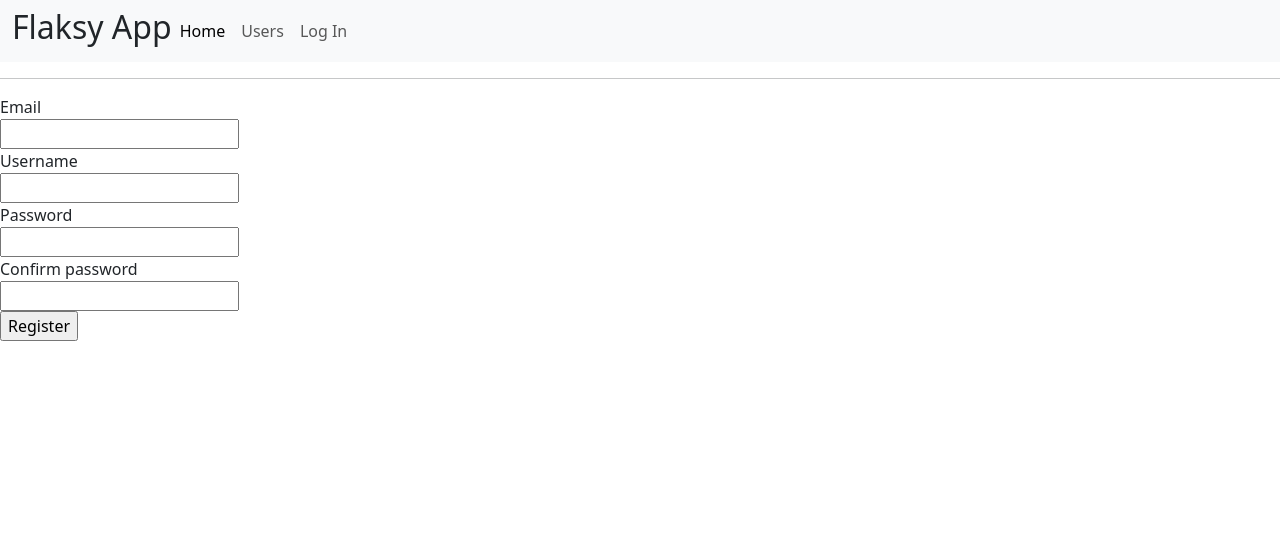
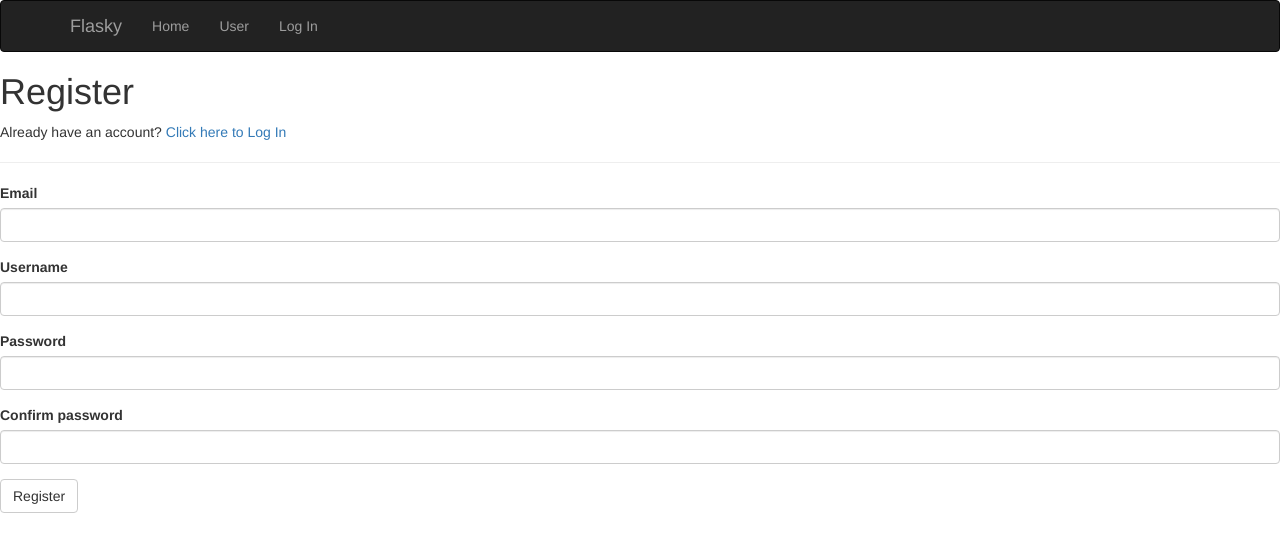
Before and after one commit to emmanuel-mwendwa/Flask_App, a Flask app: page /auth/register in a window 1280 px wide. Shown: the top 552 px of the page. Run offline with Flask 3, Linux system fonts and the light colour scheme; some libraries are stand-ins or nearby versions.

Commit message:
modified base template to base_template Modified bootstrap to enable flask quick_form() to generate forms

```diff
--- a/app/auth/forms.py
+++ b/app/auth/forms.py
@@ -15,7 +15,7 @@ class LoginForm(FlaskForm):
 
 # registration form
 class RegistrationForm(FlaskForm):
-    email = StringField('Email', validators=[DataRequired(), Length(1,78), Email()])
+    email = StringField('Email', validators=[DataRequired(), Length(1,78), Email(message="This field requires a valid email address.")])
     username = StringField('Username', validators=[DataRequired(), Length(1, 64), Regexp('^[A-Za-z][A-Za-z0-9_.]*$', 0, 'Usernames must have only letters, numbers, dots or underscores')])
     password = PasswordField('Password', validators=[DataRequired(), EqualTo('password2', message='Passwords must match.')])
     password2 = PasswordField('Confirm password', validators=[DataRequired()])
--- a/app/templates/404.html
+++ b/app/templates/404.html
@@ -1,6 +1,8 @@
-{% extends "base.html" %}
+{% extends "base_template.html" %}
 
 {% block title %} Error {% endblock %}
+
+{% block navbar %} {{ super() }} {% endblock %}
 
 {% block content %}
 
--- a/app/templates/500.html
+++ b/app/templates/500.html
@@ -1,6 +1,8 @@
-{% extends "base.html" %}
+{% extends "base_template.html" %}
 
 {% block title %} Server Error {% endblock %}
+
+{% block navbar %} {{ super() }} {% endblock %}
 
 {% block content %}
 
--- a/app/templates/auth/register.html
+++ b/app/templates/auth/register.html
@@ -1,16 +1,28 @@
-{% extends "base.html" %}
+{% extends "base_template.html" %}
 
 {% block title %} Register {% endblock %}
 
+{% block navbar %} {{ super() }} {% endblock %}
+
 {% block content %}
 
-    <form action="" method="POST">
-        {{ form.hidden_tag() }}
+<h1>Register</h1>
+<p>
+    Already have an account?
+    <a href="{{ url_for('auth.login') }}">
+      Click here to Log In
+    </a>
+  </p>
+  <hr />
+
+    <form action="" method="POST" novalidate>
+        <!-- {{ form.hidden_tag() }}
         {{ form.email.label }} <br> {{ form.email() }} <br>
         {{ form.username.label }} <br> {{ form.username() }} <br>
         {{ form.password.label }} <br> {{ form.password() }} <br>
         {{ form.password2.label }} <br> {{ form.password2() }} <br>
-        {{ form.submit() }}
+        {{ form.submit() }} -->
+        {{ wtf.quick_form(form) }}
     </form>
 
 {% endblock %}
--- a/app/templates/base.html
+++ /dev/null
@@ -1,74 +0,0 @@
-<!DOCTYPE html>
-<html lang="en">
-  <head>
-    <meta charset="UTF-8" />
-    <meta http-equiv="X-UA-Compatible" content="IE=edge" />
-    <meta name="viewport" content="width=device-width, initial-scale=1.0" />
-    <title>Flasky - {% block title %} {% endblock %}</title>
-
-    <link
-      href="https://cdn.jsdelivr.net/npm/bootstrap@5.3.0-alpha1/dist/css/bootstrap.min.css"
-      rel="stylesheet"
-      integrity="sha384-GLhlTQ8iRABdZLl6O3oVMWSktQOp6b7In1Zl3/Jr59b6EGGoI1aFkw7cmDA6j6gD"
-      crossorigin="anonymous"
-    />
-  </head>
-  <body>
-    <!-- navbar  -->
-    <nav class="navbar navbar-expand-lg bg-body-tertiary">
-      <div class="container-fluid">
-        <h2>Flaksy App</h2>
-        <button
-          class="navbar-toggler"
-          type="button"
-          data-bs-toggle="collapse"
-          data-bs-target="#navbarSupportedContent"
-          aria-controls="navbarSupportedContent"
-          aria-expanded="false"
-          aria-label="Toggle navigation"
-        >
-          <span class="navbar-toggler-icon"></span>
-        </button>
-        <div class="collapse navbar-collapse" id="navbarSupportedContent">
-          <ul class="navbar-nav me-auto mb-2 mb-lg-0">
-            <li class="nav-item">
-              <a
-                class="nav-link active"
-                aria-current="page"
-                href="{{ url_for('main.index') }} "
-                >Home</a
-              >
-            </li>
-            <li class="nav-item">
-              <a class="nav-link" href="{{ url_for('main.user') }} ">Users</a>
-            </li>
-            <li class="nav-item">
-              <!-- Changes depending on if the user is logged in or not -->
-              {% if current_user.is_authenticated %}
-              <a class="nav-link" href="{{ url_for('auth.logout') }} "
-                >Log Out</a
-              >
-              {% else %}
-              <a class="nav-link" href="{{ url_for('auth.login') }} ">Log In</a>
-              {% endif %}
-            </li>
-          </ul>
-        </div>
-      </div>
-    </nav>
-
-    <hr size="2" noshade="" />
-
-    {% for messages in get_flashed_messages() %}
-      {{ messages}}
-    {% endfor %}
-
-    {{ moment.include_moment() }} {% block content %} {% endblock %}
-
-    <script
-      src="https://cdn.jsdelivr.net/npm/bootstrap@5.3.0-alpha1/dist/js/bootstrap.bundle.min.js"
-      integrity="sha384-w76AqPfDkMBDXo30jS1Sgez6pr3x5MlQ1ZAGC+nuZB+EYdgRZgiwxhTBTkF7CXvN"
-      crossorigin="anonymous"
-    ></script>
-  </body>
-</html>
--- /dev/null
+++ b/app/templates/base_template.html
@@ -0,0 +1,73 @@
+{% extends "bootstrap/base.html" %}
+{% import "bootstrap/wtf.html" as wtf %}
+
+<!DOCTYPE html>
+<html lang="en">
+  <head>
+    <meta charset="UTF-8" />
+    <meta http-equiv="X-UA-Compatible" content="IE=edge" />
+    <meta name="viewport" content="width=device-width, initial-scale=1.0" />
+    <title>Flasky - {% block title %} {% endblock %}</title>
+
+    <link
+      href="https://cdn.jsdelivr.net/npm/bootstrap@5.3.0-alpha1/dist/css/bootstrap.min.css"
+      rel="stylesheet"
+      integrity="sha384-GLhlTQ8iRABdZLl6O3oVMWSktQOp6b7In1Zl3/Jr59b6EGGoI1aFkw7cmDA6j6gD"
+      crossorigin="anonymous"
+    />
+  </head>
+  <body>
+
+    {% block navbar %}
+
+    <div class="navbar navbar-inverse" role="navigation">
+      <div class="container">
+        <div class="navbar-header">
+          <button
+            type="button"
+            class="navbar-toggle"
+            data-toggle="collapse"
+            data-target=".navbar-collapse"
+          >
+            <span class="sr-only">Toggle navigation</span>
+            <span class="icon-bar"></span>
+            <span class="icon-bar"></span>
+            <span class="icon-bar"></span>
+          </button>
+          <a class="navbar-brand" href=" {{ url_for('main.index') }}">Flasky</a>
+        </div>
+        <div class="navbar-collapse collapse">
+          <ul class="nav navbar-nav">
+            <li><a href="{{ url_for('main.index') }}">Home</a></li>
+            <li><a href="{{ url_for('main.user') }}">User</a></li>
+            {% if current_user.is_authenticated %}
+            <li><a href="{{ url_for('auth.logout') }}">Log Out</a></li>
+            {% else %}
+            <li><a href="{{ url_for('auth.login') }}">Log In</a></li>
+            {% endif %}
+          </ul>
+        </div>
+      </div>
+    </div>
+
+    {% endblock %}
+
+    <hr size="2" noshade="" />
+
+    {% for messages in get_flashed_messages() %}
+      {{ messages }}
+    {% endfor %}
+
+    {{ moment.include_moment() }}
+
+    {% block content %}
+
+    {% endblock %}
+
+    <script
+      src="https://cdn.jsdelivr.net/npm/bootstrap@5.3.0-alpha1/dist/js/bootstrap.bundle.min.js"
+      integrity="sha384-w76AqPfDkMBDXo30jS1Sgez6pr3x5MlQ1ZAGC+nuZB+EYdgRZgiwxhTBTkF7CXvN"
+      crossorigin="anonymous"
+    ></script>
+  </body>
+</html>
--- a/app/templates/index.html
+++ b/app/templates/index.html
@@ -1,6 +1,8 @@
-{% extends "base.html" %}
+{% extends "base_template.html" %}
 
 {% block title %} Home Page {% endblock %}
+
+{% block navbar %} {{ super() }} {% endblock %}
 
 {% block content %}
 
```
Also changed, not shown: app/templates/auth/login.html (+6 -3 lines), app/templates/user.html (+8 -5 lines), data-dev.sqlite, 1 other file.
